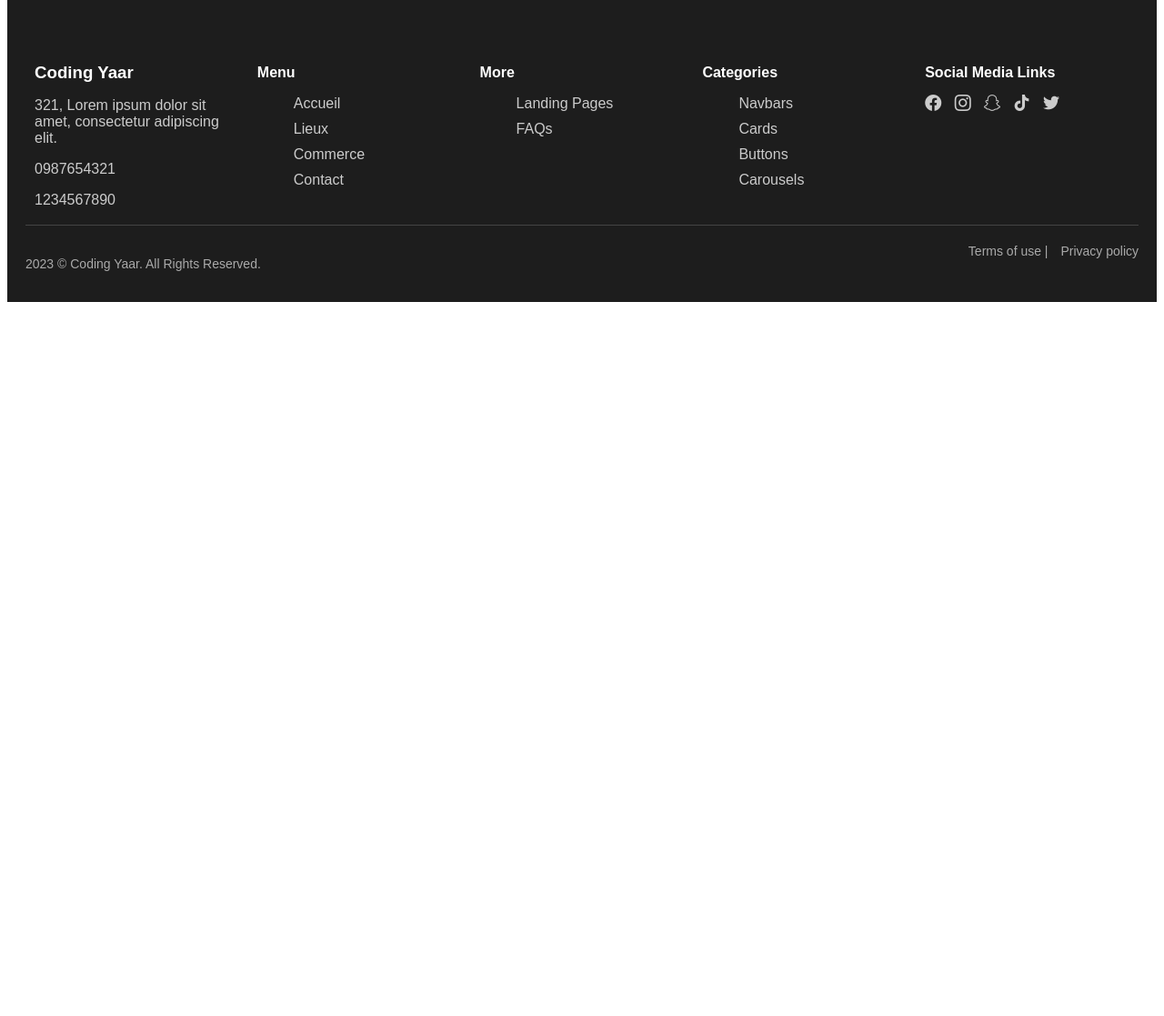
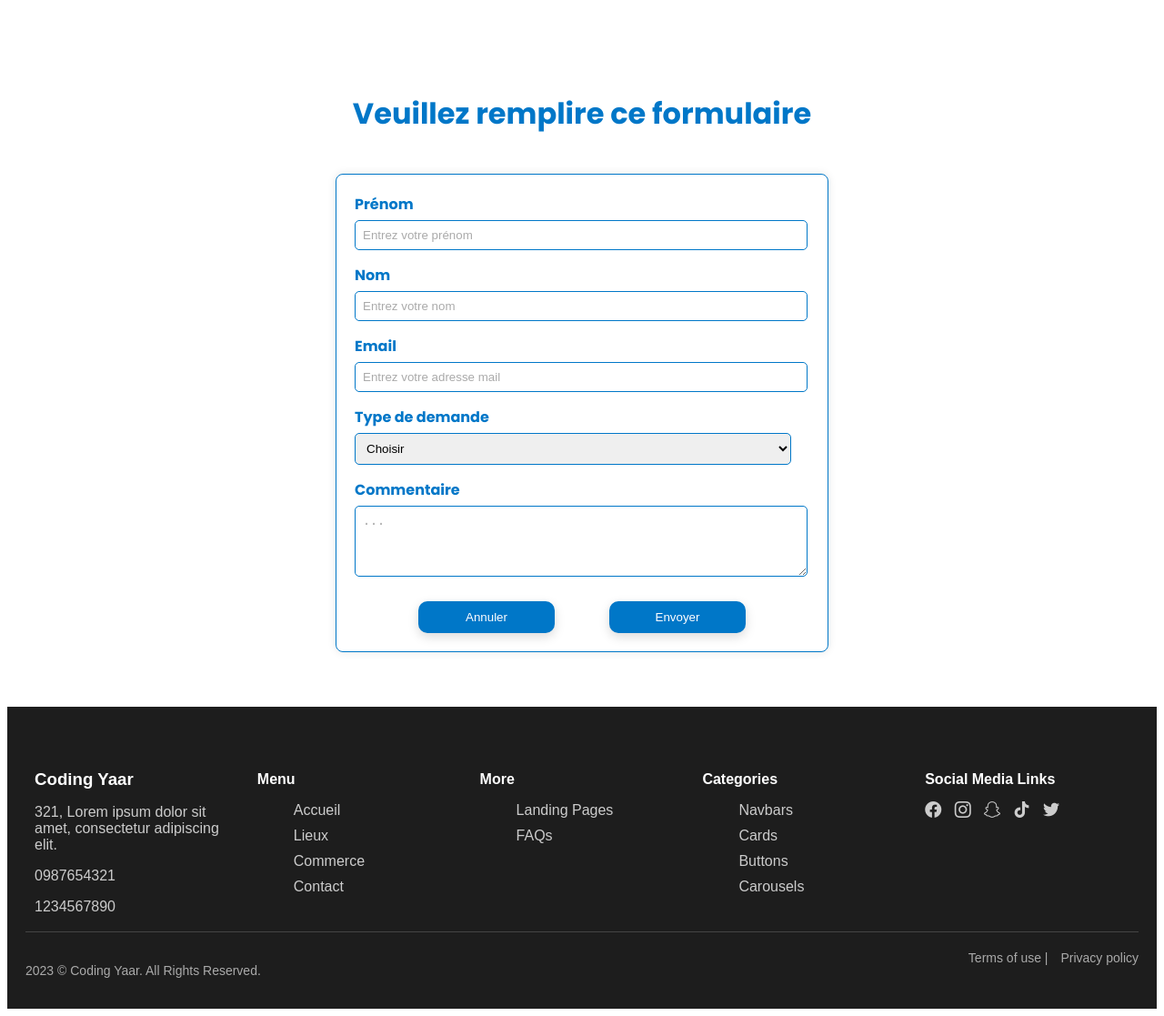
Before and after one commit to Bradshurt/mon-projet, a PHP site: page /contact.php in a window 1280 px wide; the page is wider, and only the part inside the window is pictured. Shown: the part 118-1235 px from the top of that part at 91% size. Before the commit the page ends 450 px from the top of that part, so only its background shows below. Run offline with PHP 8.4, Linux system fonts and the light colour scheme; some libraries are stand-ins or nearby versions.

Commit message:
les modification

```diff
--- /dev/null
+++ b/assets/css/contact_style.css
@@ -0,0 +1,106 @@
+.container{
+    display: flex;
+    flex-direction: column;
+    justify-content: center;
+    align-items: center;
+    padding: 20px;
+    margin: 40px 0 40px 0;
+    color: #0077c8;
+}
+
+.title-form{
+    display: flex;
+    justify-content: center;
+    align-items: center;
+    padding: 20px;
+}
+
+.form {
+    background: white;
+    padding: 20px;
+    width: 500px;
+    margin: auto;
+    border-radius: 8px;
+    border: 1px solid #0077c8;
+    box-shadow: 0 0 10px rgba(0,0,0,0.1);
+  }
+
+  .input-group {
+    margin-bottom: 15px;
+    margin-right: 20px;
+  }
+
+  .input-group label {
+    display: block;
+    margin-bottom: 5px;
+    font-weight: bold;
+  }
+
+  .input-group input,
+  .input-group select,
+  .input-group textarea {
+    width: 100%;
+    padding: 8px;
+    border: 1px solid #0077c8;
+    border-radius: 5px;
+  }
+
+  /* Pour la bordure et fond du champ actif */
+.color:focus {
+    border: 2px solid #132a6e; /* bleu nuit */
+    background-color: #eaffea;
+    outline: none; /* pour enlever la bordure bleue de base */
+}
+textarea:focus {
+    border: 2px solid #132a6e;
+    background-color: #eaffea;
+    outline: none;
+}
+
+  /* Pour styliser le placeholder (même sans focus) */
+.color::placeholder {
+    color: #aaa;
+    transition: color 0.3s ease;
+}
+textarea::placeholder {
+    color: #aaa;
+    transition: color 0.3s ease;
+}
+
+  /* Pour changer la couleur du placeholder UNIQUEMENT quand l'input est actif */
+.color:focus::placeholder {
+    color: #67addb;
+  }
+textarea:focus::placeholder {
+    color: #67addb;
+  }
+
+  .form-buttons {
+    display: flex;
+    justify-content: center;
+    margin-top: 20px;
+  }
+
+.button{
+    border-radius: 10px;
+    border: none;
+    color: white;
+    background-color: #0077c8;
+    padding: 10px;
+    width: 150px;
+    cursor: pointer;
+    box-shadow: 0 4px 12px rgba(0, 0, 0, 0.15);
+    transition: background-color 0.3s, color 0.3s;
+}
+
+.button:hover{
+    background-color: #161B2C;
+}
+
+  .reset{
+    margin-right: 30px;
+
+  }
+  .submit{
+    margin-left: 30px;
+  }
--- /dev/null
+++ b/assets/js/form.js
@@ -0,0 +1,3 @@
+document.getElementById("contactForm").addEventListener("submit", function (e) {
+    alert("Formulaire envoyé !");
+  });
--- a/pages/contact.php
+++ b/pages/contact.php
@@ -3,6 +3,7 @@
 <head>
     <meta charset="UTF-8">
     <meta name="viewport" content="width=device-width, initial-scale=1.0">
+    <link rel="stylesheet" href="../assets/css/contact_style.css">
     <?php include "../includes/link.php"?>
     <title>Contact</title>
 </head>
@@ -13,14 +14,50 @@
 
 
     <main class="container">
-        <div class="form">
+        <!-- contact.html -->
+         <h1 class="title-form">
+            Veuillez remplire ce formulaire
+         </h1>
+        <form action="../database/submit.php" method="post" class="form" id="contactForm">
 
-        </div>
+            <div class="input-group">
+                <label for="surname">Prénom</label>
+                <input class="color" type="text" name="surname" id="surname" required placeholder="Entrez votre prénom" />
+            </div>
+            <div class="input-group">
+                <label for="name">Nom</label>
+                <input class="color" type="text" name="name" id="name" required placeholder="Entrez votre nom"/>
+            </div>
+
+            <div class="input-group">
+                <label for="email">Email</label>
+                <input class="color" type="email" name="email" id="email" required placeholder="Entrez votre adresse mail"/>
+            </div>
+            <div class="input-group">
+                <label for="request_type">Type de demande</label>
+                <select class="color" name="request_type" id="request_type" required>
+                    <option value="">Choisir</option>
+                    <option value="renseignement">Demande de renseignements</option>
+                    <option value="rendezvous">Demande de rendez-vous</option>
+                    <option value="autres">Autres</option>
+                </select>
+            </div>
+            <div class="input-group">
+                <label for="comment">Commentaire</label>
+                <textarea name="comment" id="comment" rows="4" placeholder="..."></textarea>
+            </div>
+
+            <div class="form-buttons">
+                <input class="reset button" type="reset" value="Annuler" />
+                <input class="submit button" type="submit" value="Envoyer" />
+            </div>
+        </form>
+
     </main>
 
 
 
     <?php include "../includes/footer.php"?>
-
+    <script src="../assets/js/form.js"></script>
 </body>
 </html>
```
Also changed, not shown: database/submit.php (added, +44 -0 lines), includes/config.php (added, +18 -0 lines), assets/css/contact.css (deleted).
